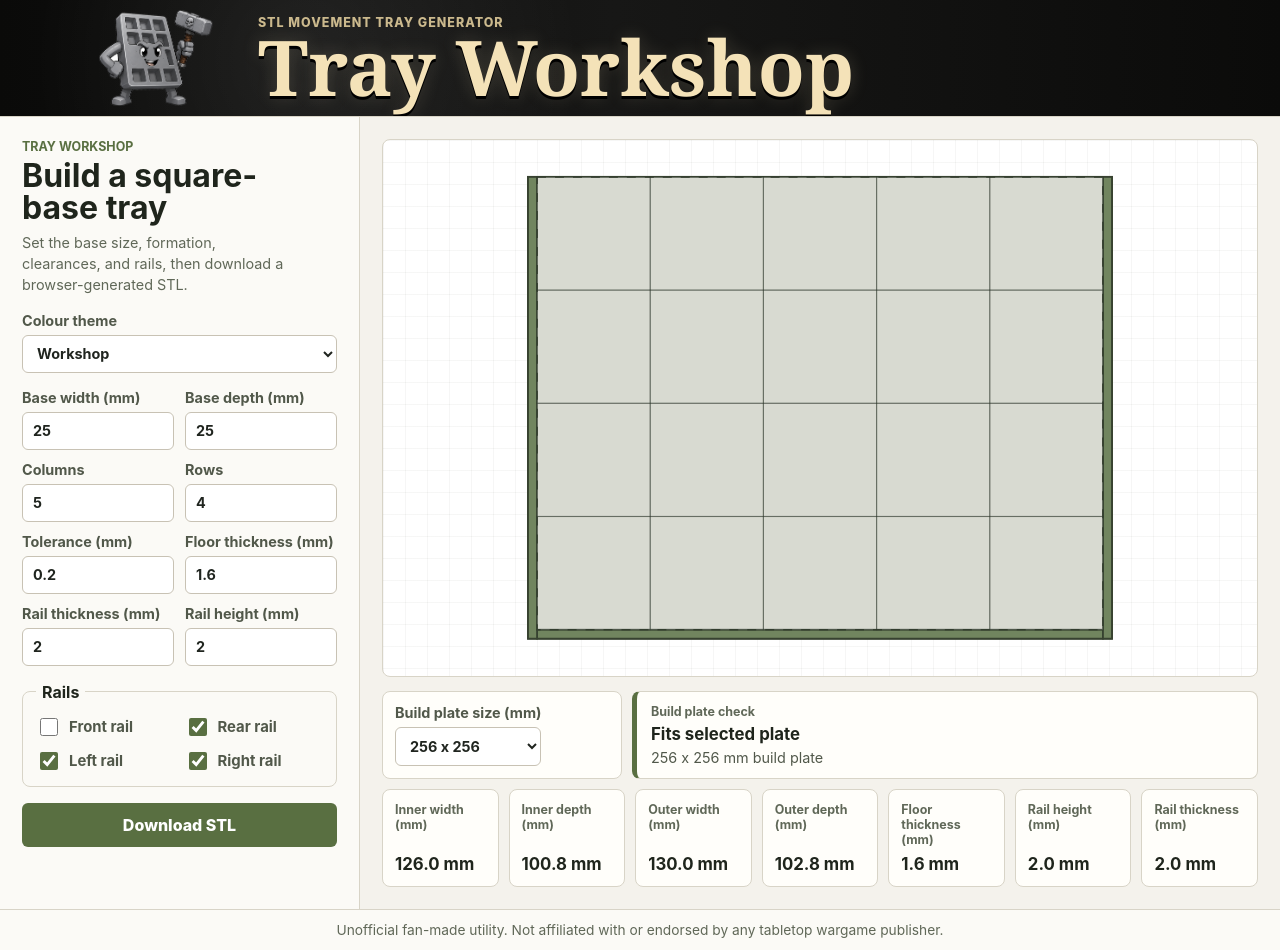
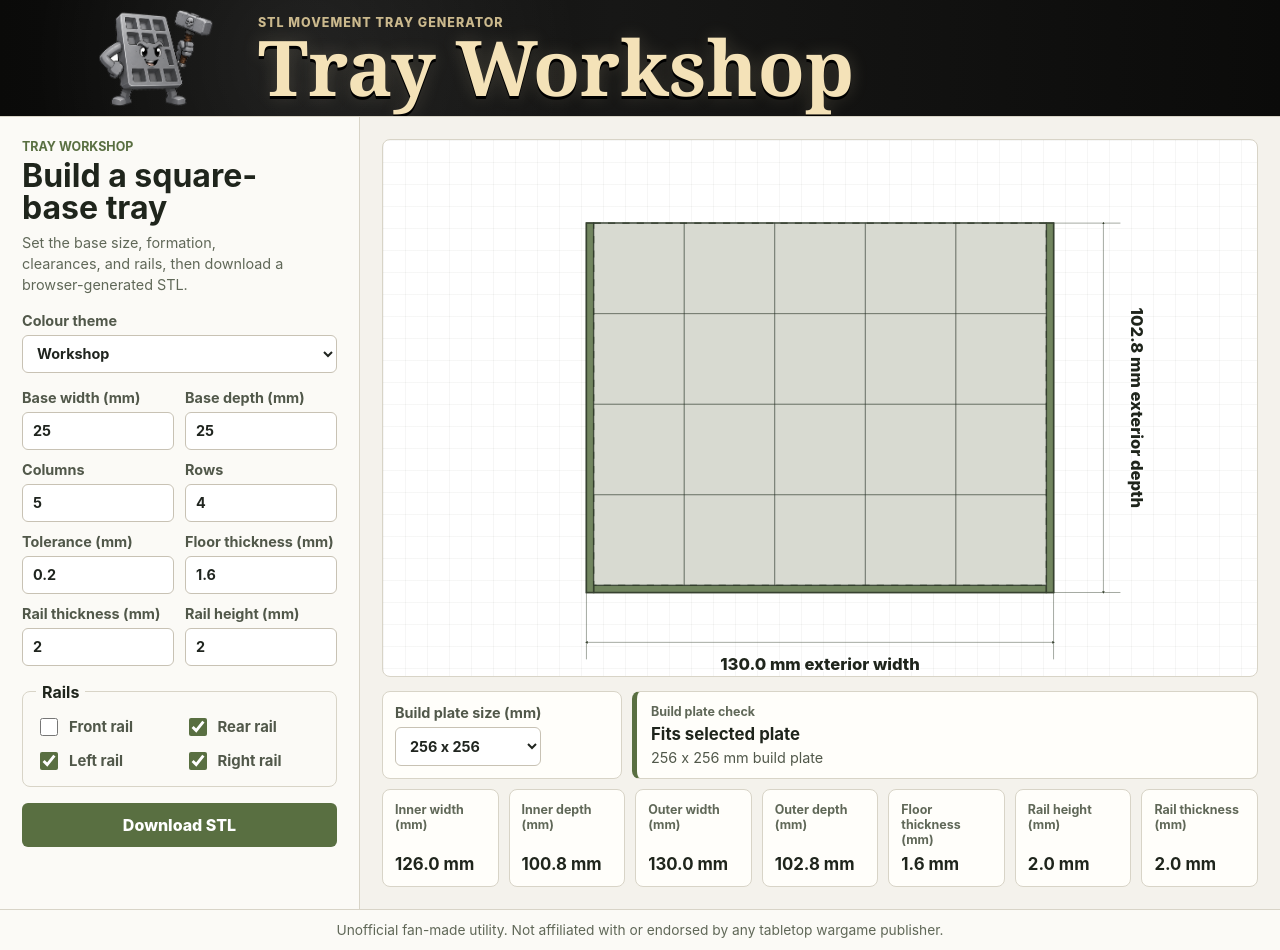
Before and after one commit to greyplasticmodelling/tray-workshop, a React (Vite) app: page / in a window 1280 px wide. Built offline with nearby package versions, Linux system fonts and the light colour scheme.

Commit message:
Add exterior dimension annotations to preview

```diff
--- a/src/components/TrayPreviewSvg.tsx
+++ b/src/components/TrayPreviewSvg.tsx
@@ -6,13 +6,20 @@ type Props = {
 };
 
 export function TrayPreviewSvg({ dimensions, settings }: Props) {
-  const padding = Math.max(8, Math.min(dimensions.outerWidthMm, dimensions.outerDepthMm) * 0.08);
+  const fontSize = Math.min(6, Math.max(3.2, Math.min(dimensions.outerWidthMm, dimensions.outerDepthMm) * 0.045));
+  const dimensionGap = fontSize * 3;
+  const tickSize = fontSize;
+  const padding = Math.max(22, Math.min(dimensions.outerWidthMm, dimensions.outerDepthMm) * 0.12, fontSize * 5);
   const viewWidth = dimensions.outerWidthMm + padding * 2;
   const viewHeight = dimensions.outerDepthMm + padding * 2;
   const outerX = padding;
   const outerY = padding;
   const innerX = outerX + dimensions.leftRailMm;
   const innerY = outerY + dimensions.frontRailMm;
+  const widthLineY = outerY + dimensions.outerDepthMm + dimensionGap;
+  const depthLineX = outerX + dimensions.outerWidthMm + dimensionGap;
+  const widthLabel = `${dimensions.outerWidthMm.toFixed(1)} mm exterior width`;
+  const depthLabel = `${dimensions.outerDepthMm.toFixed(1)} mm exterior depth`;
 
   const footprints = [];
   for (let row = 0; row < settings.rows; row += 1) {
@@ -33,6 +40,12 @@ export function TrayPreviewSvg({ dimensions, settings }: Props) {
   return (
     <div className="preview-frame">
       <svg viewBox={`0 0 ${viewWidth} ${viewHeight}`} role="img" aria-label="Top-down movement tray preview">
+        <defs>
+          <marker id="dimension-arrow" markerWidth="6" markerHeight="6" refX="3" refY="3" orient="auto-start-reverse">
+            <path d="M 0 0 L 6 3 L 0 6 z" className="dimension-arrow" />
+          </marker>
+        </defs>
+
         <rect x={outerX} y={outerY} width={dimensions.outerWidthMm} height={dimensions.outerDepthMm} className="floor" />
 
         {settings.frontRailEnabled && (
@@ -62,6 +75,61 @@ export function TrayPreviewSvg({ dimensions, settings }: Props) {
 
         <rect x={innerX} y={innerY} width={dimensions.innerWidthMm} height={dimensions.innerDepthMm} className="inner-area" />
         {footprints}
+
+        <g className="dimension-annotations" style={{ fontSize }}>
+          <line
+            x1={outerX}
+            y1={widthLineY}
+            x2={outerX + dimensions.outerWidthMm}
+            y2={widthLineY}
+            className="dimension-line"
+            markerStart="url(#dimension-arrow)"
+            markerEnd="url(#dimension-arrow)"
+          />
+          <line x1={outerX} y1={outerY + dimensions.outerDepthMm} x2={outerX} y2={widthLineY + tickSize} className="dimension-tick" />
+          <line
+            x1={outerX + dimensions.outerWidthMm}
+            y1={outerY + dimensions.outerDepthMm}
+            x2={outerX + dimensions.outerWidthMm}
+            y2={widthLineY + tickSize}
+            className="dimension-tick"
+          />
+          <text
+            x={outerX + dimensions.outerWidthMm / 2}
+            y={widthLineY + fontSize * 1.65}
+            className="dimension-label"
+            textAnchor="middle"
+          >
+            {widthLabel}
+          </text>
+
+          <line
+            x1={depthLineX}
+            y1={outerY}
+            x2={depthLineX}
+            y2={outerY + dimensions.outerDepthMm}
+            className="dimension-line"
+            markerStart="url(#dimension-arrow)"
+            markerEnd="url(#dimension-arrow)"
+          />
+          <line x1={outerX + dimensions.outerWidthMm} y1={outerY} x2={depthLineX + tickSize} y2={outerY} className="dimension-tick" />
+          <line
+            x1={outerX + dimensions.outerWidthMm}
+            y1={outerY + dimensions.outerDepthMm}
+            x2={depthLineX + tickSize}
+            y2={outerY + dimensions.outerDepthMm}
+            className="dimension-tick"
+          />
+          <text
+            x={depthLineX + fontSize * 1.65}
+            y={outerY + dimensions.outerDepthMm / 2}
+            className="dimension-label"
+            textAnchor="middle"
+            transform={`rotate(90 ${depthLineX + fontSize * 1.65} ${outerY + dimensions.outerDepthMm / 2})`}
+          >
+            {depthLabel}
+          </text>
+        </g>
       </svg>
     </div>
   );
--- a/src/styles.css
+++ b/src/styles.css
@@ -376,6 +376,35 @@ h1 {
   stroke-width: 0.25;
 }
 
+.dimension-line,
+.dimension-tick {
+  stroke: var(--accent-strong);
+  stroke-linecap: round;
+  stroke-width: 0.45;
+  vector-effect: non-scaling-stroke;
+}
+
+.dimension-line {
+  marker-start: url("#dimension-arrow");
+  marker-end: url("#dimension-arrow");
+}
+
+.dimension-arrow {
+  fill: var(--accent-strong);
+}
+
+.dimension-label {
+  fill: var(--heading);
+  font-family:
+    Inter, ui-sans-serif, system-ui, -apple-system, BlinkMacSystemFont, "Segoe UI", sans-serif;
+  font-weight: 800;
+  paint-order: stroke;
+  stroke: var(--surface);
+  stroke-linejoin: round;
+  stroke-width: 2.8px;
+  vector-effect: non-scaling-stroke;
+}
+
 .output-summary {
   display: grid;
   gap: 10px;
```
